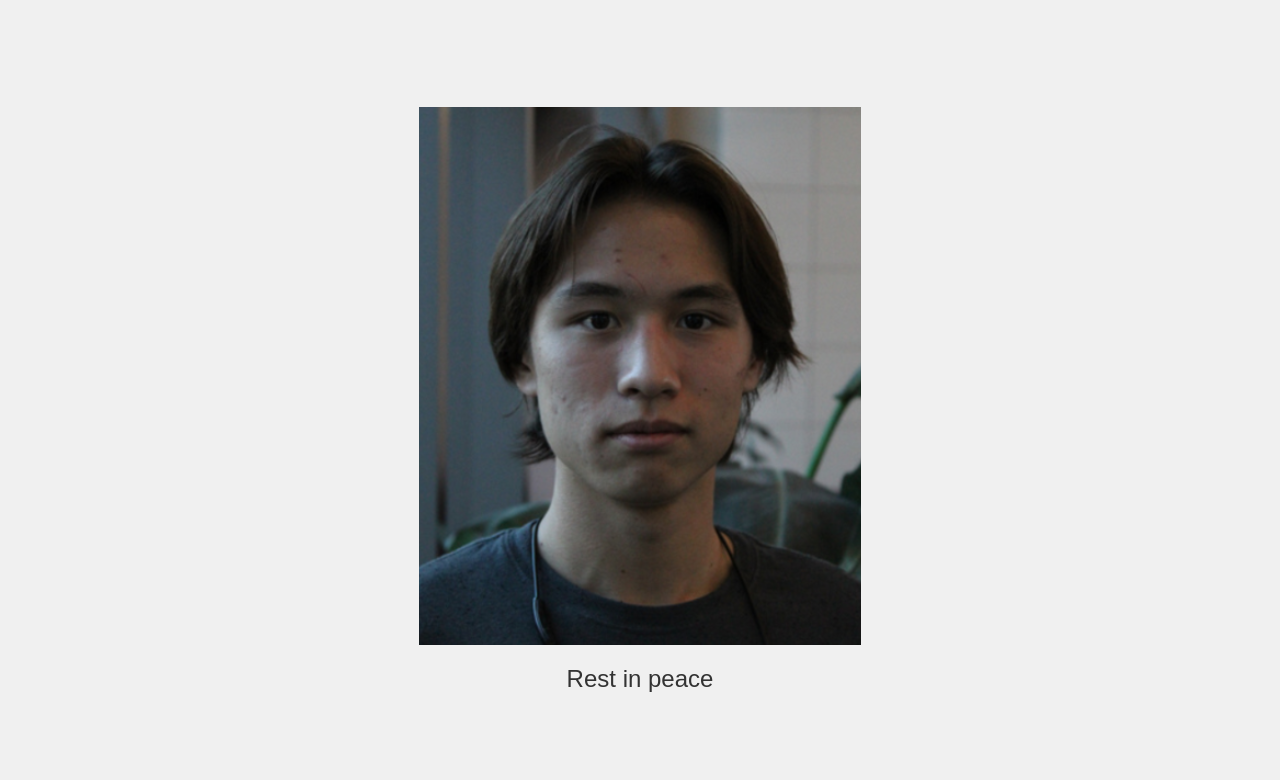
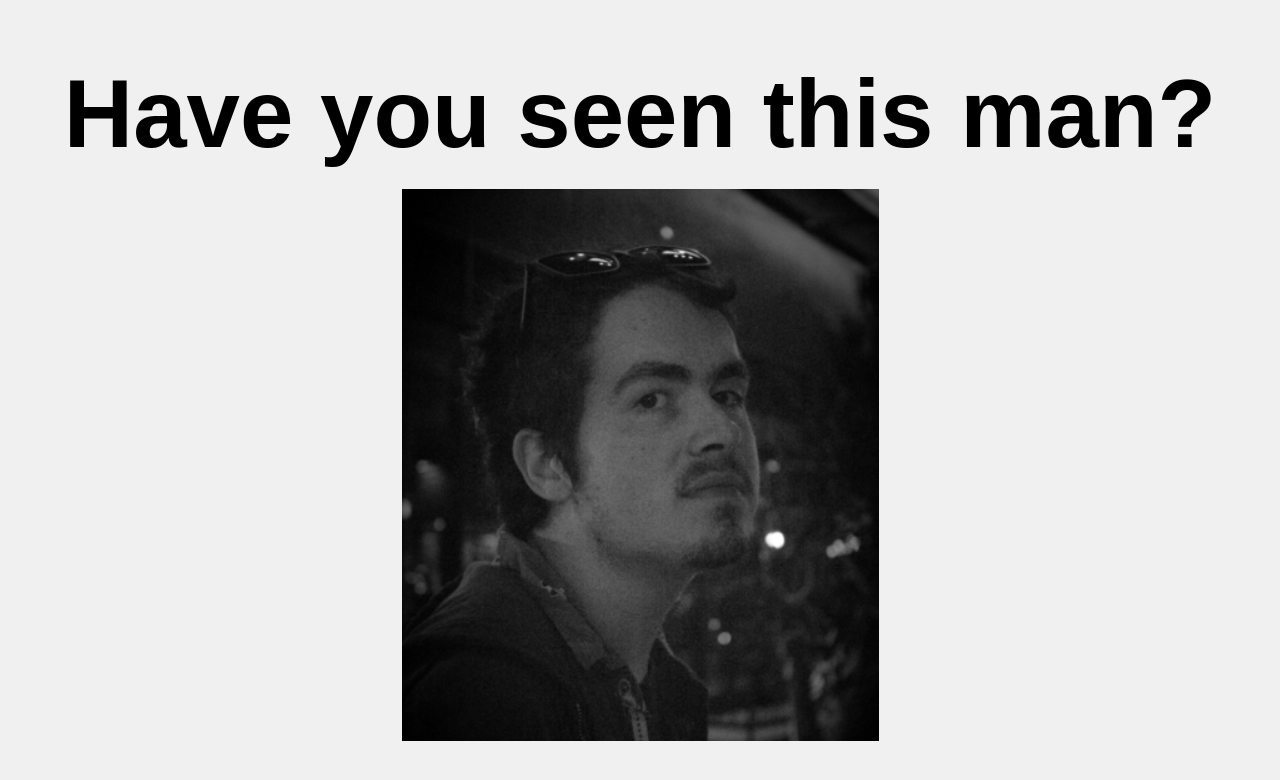
Before and after one commit to brooksfromla/hello, a plain HTML site: page index.html in a window 1280 px wide. Drawn offline with Linux system fonts and the light colour scheme.

Commit message:
testing photo again beck

```diff
--- a/index.html
+++ b/index.html
@@ -3,7 +3,7 @@
 <head>
     <meta charset="UTF-8">
     <meta name="viewport" content="width=device-width, initial-scale=1.0">
-    <title>Rest in Peace</title>
+    <title>Missing Person</title>
     <style>
         body {
             display: flex;
@@ -14,21 +14,20 @@
             margin: 0;
             font-family: Arial, sans-serif;
             background-color: #f0f0f0;
-            color: #333;
+        }
+        h1 {
+            font-size: 96px;
+            margin: 0;
         }
         img {
             max-width: 100%;
             height: auto;
-        }
-        .caption {
             margin-top: 20px;
-            font-size: 1.5em;
-            text-align: center;
         }
     </style>
 </head>
 <body>
-<img src="Screenshot%202024-10-09%20001735.png" alt="hello" />
-<div class="caption">Rest in peace</div>
+<h1>Have you seen this man?</h1>
+<img src="Screenshot%202024-10-09%20003036.png" alt="Missing Person" />
 </body>
 </html>
```
Also changed, not shown: Screenshot 2024-10-09 001735.png (deleted), Screenshot 2024-10-09 003036.png (added).
